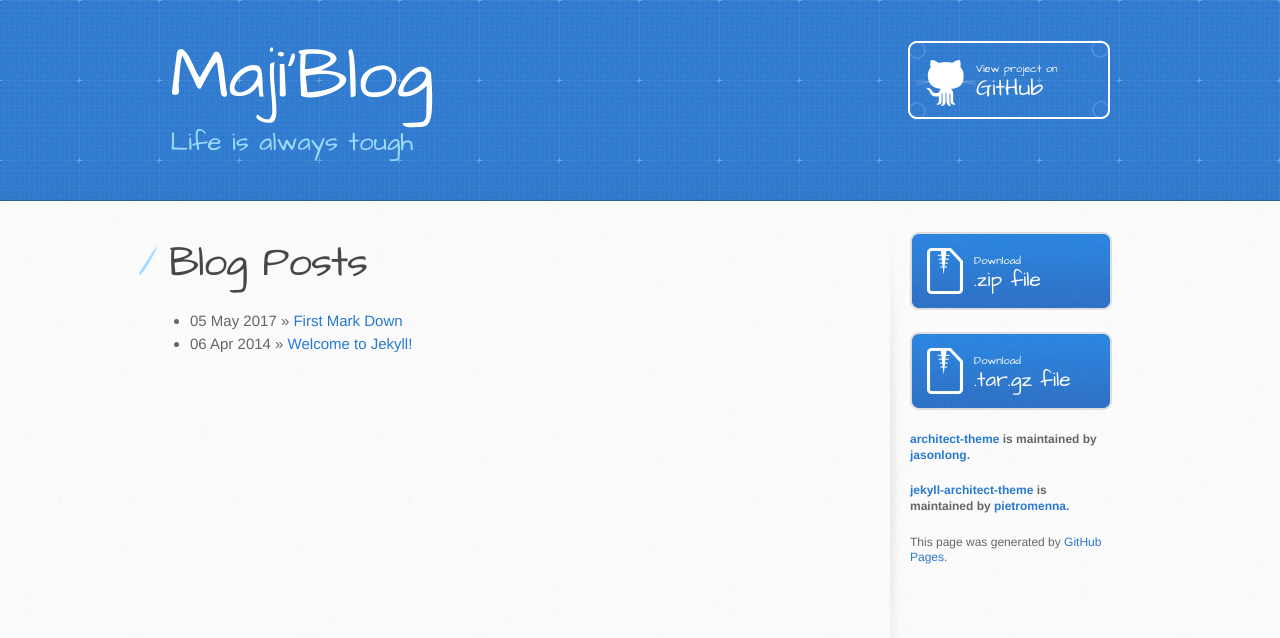
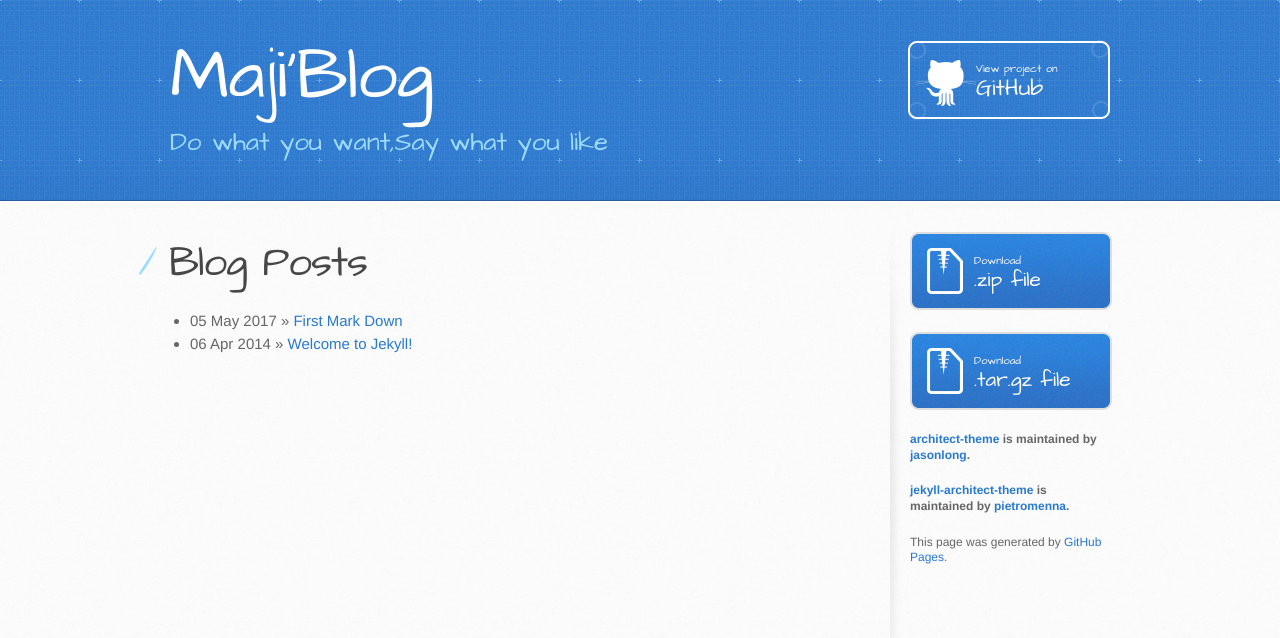
Before and after one commit to maji7788/maji7788.github.io, a Jekyll site: the page built from index.html, in a window 1280 px wide. Shown: the top 638 px of the page. Built offline with Jekyll 4.4.1, drawn with Linux system fonts in a browser that asks for light colours.

Commit message:
Update default.html

```diff
--- a/_layouts/default.html
+++ b/_layouts/default.html
@@ -20,7 +20,7 @@
     <header>
       <div class="inner">
         <h1> {{ site.name }} </h1>
-        <h2>Life is always tough</h2>
+        <h2>Do what you want,Say what you like</h2>
         <a href="https://github.com/maji7788" class="button"><small>View project on</small> GitHub</a>
       </div>
     </header>
```
